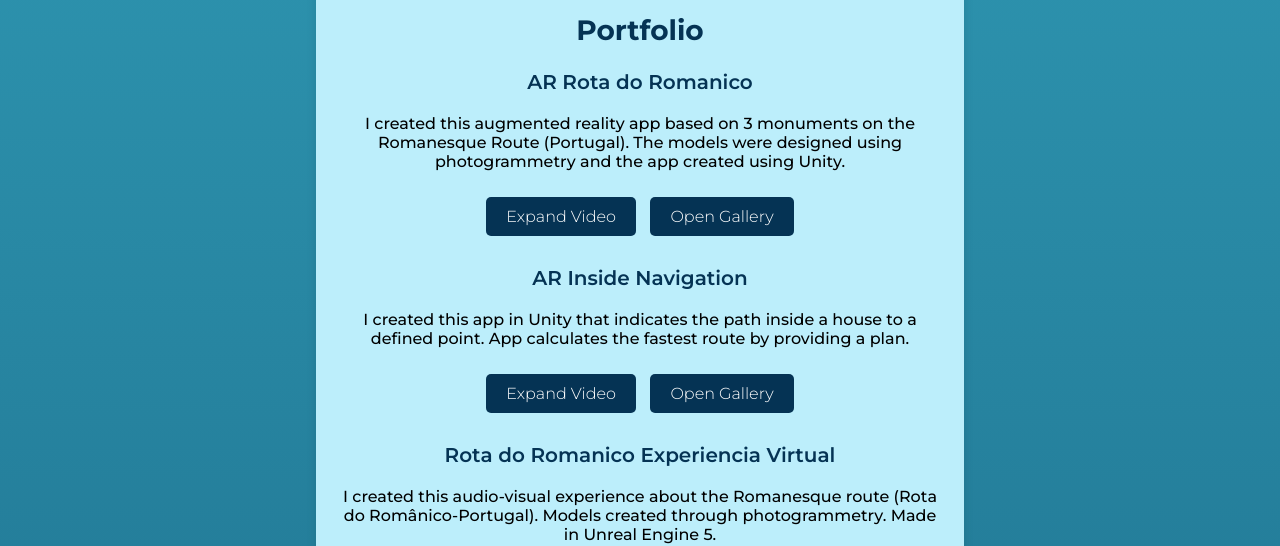
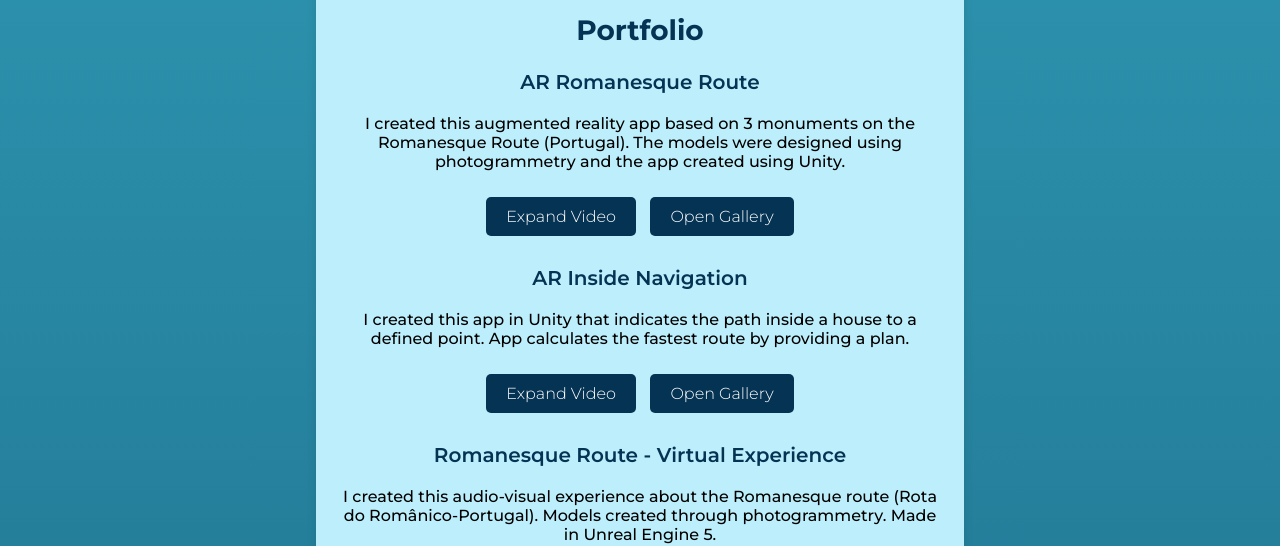
Before and after one commit to jrzeribeiro10/joseribeiro, a plain HTML site: page index.html in a window 1280 px wide. Shown: the part 705-1251 px from the top of the page. Drawn offline with Linux system fonts and the light colour scheme.

Commit message:
Fixed title

```diff
--- a/index.html
+++ b/index.html
@@ -39,7 +39,7 @@
             <section id="projects">
                 <h2>Portfolio</h2>
                 <div class="project">
-                    <h3>AR Rota do Romanico</h3>
+                    <h3>AR Romanesque Route</h3>
                     <p>I created this augmented reality app based on 3 monuments on the Romanesque Route (Portugal). The models were designed using photogrammetry and the app created using Unity.</p>
                     <button class="expand-video">Expand Video</button>
                     <button class="open-gallery">Open Gallery</button>
@@ -80,7 +80,7 @@
                 </div>
 
                 <div class="project">
-                    <h3>Rota do Romanico Experiencia Virtual</h3>
+                    <h3>Romanesque Route - Virtual Experience</h3>
                     <p>I created this audio-visual experience about the Romanesque route (Rota do Românico-Portugal). Models created through photogrammetry. Made in Unreal Engine 5.</p>
                     <button class="expand-video">Expand Video</button>
                     <button class="open-gallery">Open Gallery</button>
```
